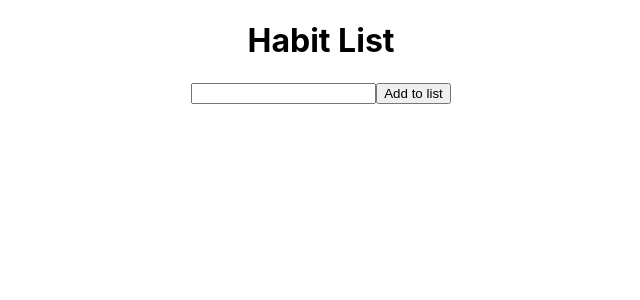
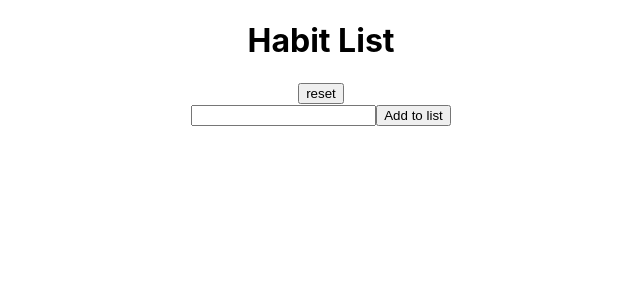
Before and after one commit to zacharylott94/reactHabitList, a React (Create React App) app: page / in a window 1280 px wide. Shown: the top 300 px of the page, without its empty margins (319-959 px from the left). Built offline with nearby package versions, Linux system fonts and the light colour scheme.

Commit message:
All items can be reset to incomplete

```diff
--- a/src/List.js
+++ b/src/List.js
@@ -19,11 +19,24 @@ export class List extends React.Component {
   }
   render() {
     return (<div>
+      <button onClick = {() => {this.resetAll()}} >reset</button>
       <ListItemForm submit={(desc) => { this.addItem(desc); }} />
       <div className="List">
         {this.renderChildren()}
       </div>
     </div>);
+  }
+
+
+//------------------------------------------------
+
+
+  resetAll(){
+    let {items} = this.getItem()
+    items = items.map((item) => {
+      return this.reset(item)
+    })
+    this.updateState(items)
   }
 
 
```
